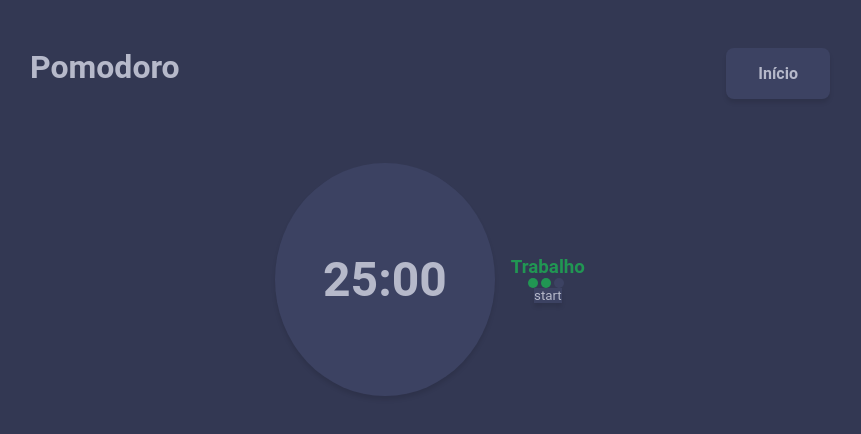
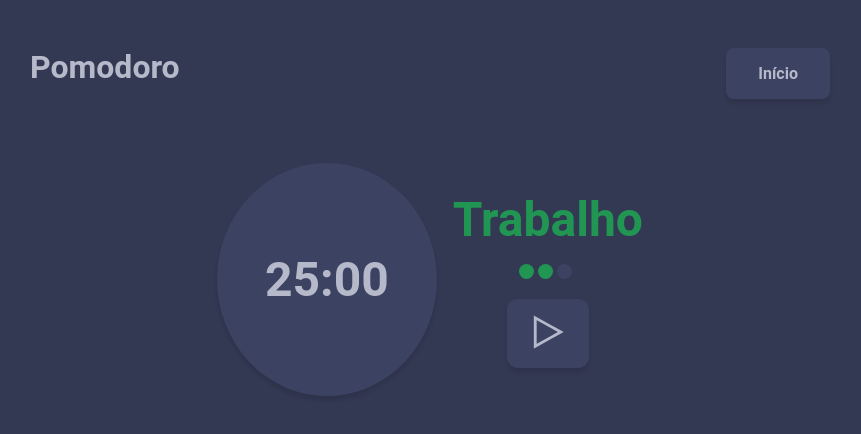
Before and after one commit to patrickrios/pomodoro-nextjs, a Next.js app: page /continue in a window 1280 px wide. Shown: the top 434 px of the page, without its empty margins (210-1071 px from the left). Built offline with nearby package versions, Linux system fonts and the light colour scheme.

Commit message:
CountDown comp.  added

```diff
--- /dev/null
+++ b/src/components/CountDown.tsx
@@ -0,0 +1,39 @@
+import { useEffect, useState } from 'react'
+import  styles from '../styles/components/CountDown.module.css'
+
+export default function CountDown(){
+
+    const [isPlaying, setPlay] = useState(false)
+    const [playIcon, setIcon] = useState('/icons/play.svg')
+
+    function togglePlay(){
+        setPlay( !isPlaying )
+    }
+
+    useEffect( ()=>{
+        if(isPlaying){
+            setIcon('/icons/pause.svg')
+        }else{
+            setIcon('/icons/play.svg')
+        }
+    }, [isPlaying])
+
+    return(
+        <div className={styles.CountDown}>
+            <strong className={`${styles.CountValue} default-item`}>25:00</strong>
+            <div>
+                <h3 className={styles.titleGreen}>
+                    Trabalho
+                </h3>
+                <div>
+                    <span className={`${styles.roundCount} ${styles.roundGreen}`}></span>
+                    <span className={`${styles.roundCount} ${styles.roundGreen}`}></span>
+                    <span className={styles.roundCount}></span>
+                </div>
+                <button onClick={togglePlay} type="button" className={`${styles.playButton} default-item`}>
+                    <img src={playIcon} alt="Playing"/>
+                </button>
+            </div>
+        </div>
+    )
+}
--- a/src/pages/continue.tsx
+++ b/src/pages/continue.tsx
@@ -1,4 +1,5 @@
 import  styles from '../styles/pages/Continue.module.css'
+import CountDown from '../components/CountDown'
 
 export default function Continue(){
     return(
@@ -8,18 +9,7 @@ export default function Continue(){
                 <a href="/" className="default-item">Início</a>
             </header>
             <section>
-                <strong className={`${styles.CountValue} default-item`}>25:00</strong>
-                <div>
-                    <h3 className={styles.round1}>Trabalho</h3>
-                    <div>
-                        <span className={`${styles.roundCount} ${styles.roundMark}`}></span>
-                        <span className={`${styles.roundCount} ${styles.roundMark}`}></span>
-                        <span className={styles.roundCount}></span>
-                    </div>
-                    <button type="button" className="default-item">
-                        start
-                    </button>
-                </div>
+                <CountDown />
             </section>
         </div>
     )
--- /dev/null
+++ b/src/styles/components/CountDown.module.css
@@ -0,0 +1,62 @@
+.CountDown{
+    display: flex;
+    flex-direction: row;
+    justify-content: center;
+}
+
+.CountDown > div{
+    display: flex;
+    flex-direction: column;
+    justify-content: center;
+    align-items: center;
+    margin-left:1rem;
+}
+
+.CountDown h3{
+    font-size:3rem;
+    margin-bottom:1rem;
+}
+
+.CountValue{
+    border-radius: 100%;
+    padding:5.5rem 3rem;
+    font-size:3rem;
+}
+
+.titleGreen{
+    color:var(--green);
+}
+
+.titleYellow{
+    color: var(--yellow);
+}
+
+.roundCount{
+    display: block;
+    float: left;
+    margin-right:4px;
+    width:15px;
+    height:15px;
+    background: var(--item-bg);
+    border-radius:15px;
+}
+
+.roundGreen{
+    background: var(--green);
+}
+
+.roundYellow{
+    background: var(--yellow);
+}
+
+.playButton{
+    padding:1rem 1.5rem;
+    border-radius:.7rem;
+    margin-top:1.3rem;
+    cursor: pointer;
+    transition:.2s ease-in-out;
+}
+
+.playButton:hover{
+    background: var(--item-bg-hover);
+}
--- a/src/styles/globals.css
+++ b/src/styles/globals.css
@@ -1,8 +1,12 @@
 :root{
   --default-bg:#333853;
   --item-bg:#3C4262;
+  --item-bg-hover:#464d6e;
   --text-color:#B6B9CA;
   --item-shadow: 0px 4px 4px rgba(0, 0, 0, 0.10);
+
+  --green:#219653;
+  --yellow:#F2C94C;
 }
 
 html,
--- a/src/styles/pages/Continue.module.css
+++ b/src/styles/pages/Continue.module.css
@@ -18,40 +18,5 @@
 }
 
 .continueContainer section{
-    display: flex;
-    flex-direction: row;
-    justify-content: center;
     padding:4rem 0;
 }
-
-.continueContainer section > div{
-    display: flex;
-    flex-direction: column;
-    justify-content: center;
-    align-items: center;
-    margin-left:1rem;
-}
-
-.CountValue{
-    border-radius: 100%;
-    padding:5.5rem 3rem;
-    font-size:3rem;
-}
-
-.round1{
-    color:#219653;
-}
-
-.roundCount{
-    display: block;
-    float: left;
-    margin-right:3px;
-    width:10px;
-    height:10px;
-    background: var(--item-bg);
-    border-radius:10px;
-}
-
-.roundMark{
-    background: #219653;
-}
```
Also changed, not shown: public/icons/pause.svg (added), public/icons/play.svg (added).
